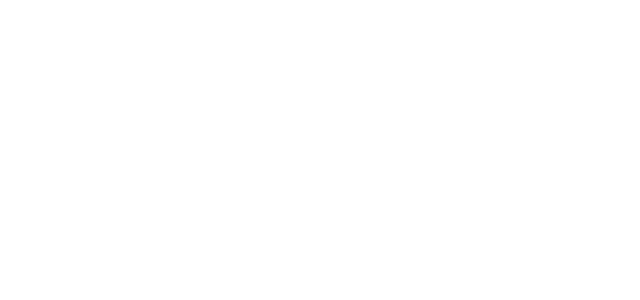
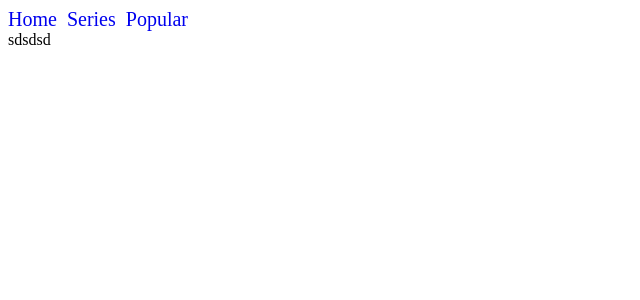
Before and after one commit to redbuttonking/react-for-beginners, a React (Create React App) app: page / in a window 1280 px wide. Before the commit this address had no page. Shown: the top 300 px of the page, without its empty margins (0-640 px from the left). Built offline with nearby package versions, Linux system fonts and the light colour scheme.

Commit message:
# day 10
readme 참고

```diff
--- a/src/App.jsx
+++ b/src/App.jsx
@@ -1,14 +1,18 @@
-import Detail from './routes/Detail';
-import Home from './routes/Home';
+import Detail from './pages/Detail';
+import Home from './pages/Home';
 import { BrowserRouter as Router, Routes, Route } from 'react-router-dom';
+import Header from './components/Header';
+import Footer from './components/Footer';
 
 function App() {
   return (
     <Router>
+      <Header />
       <Routes>
         <Route path="/react-for-beginners" element={<Home />} />
         <Route path="/movie/:id" element={<Detail />} />
       </Routes>
+      <Footer />
     </Router>
   );
 }
--- /dev/null
+++ b/src/components/Footer.jsx
@@ -0,0 +1,5 @@
+function Footer() {
+  return <footer>sdsdsd</footer>;
+}
+
+export default Footer;
--- /dev/null
+++ b/src/components/Header.jsx
@@ -0,0 +1,14 @@
+import style from '../styles/Header.module.css';
+import { Link } from 'react-router-dom';
+
+function Header() {
+  return (
+    <header className={style.title}>
+      <Link to={'/react-for-beginners'}>Home</Link>
+      <Link to={'#'}>Series</Link>
+      <Link to={'#'}>Popular</Link>
+    </header>
+  );
+}
+
+export default Header;
--- a/src/components/Menu.jsx
+++ /dev/null
@@ -1,12 +0,0 @@
-import PropTypes from 'prop-types';
-import style from '../styles/Menu.module.css';
-
-function Menu({ text }) {
-  return <span className={style.title}>{text}</span>;
-}
-
-Menu.propTypes = {
-  text: PropTypes.string.isRequired,
-};
-
-export default Menu;
--- a/src/routes/Home.jsx
+++ b/src/pages/Home.jsx
@@ -1,7 +1,6 @@
 import { useEffect, useState } from 'react';
 import Movie from '../components/Movie';
 import style from '../styles/Home.module.css';
-import Menu from '../components/Menu';
 
 function Home() {
   const [loding, setLoding] = useState(true);
@@ -23,23 +22,9 @@
         <h1>Loding...</h1>
       ) : (
         <div>
-          <div className={style.menuBar}>
-            <Menu text="Home" />
-            <Menu text="Movies" />
-            <Menu text="search" />
-          </div>
-
           <div className={style.movies}>
-            {console.log(movies[0])}
             {movies.map((movie) => (
-              <Movie
-                key={movie.id}
-                id={movie.id}
-                coverImg={movie.medium_cover_image}
-                title={movie.title}
-                // genres={movie.genres}
-                // summary={movie.summary}
-              />
+              <Movie key={movie.id} id={movie.id} coverImg={movie.medium_cover_image} title={movie.title} />
             ))}
           </div>
         </div>
--- /dev/null
+++ b/src/styles/Header.module.css
@@ -0,0 +1,16 @@
+.title a {
+  font-size: 20px;
+  margin-right: 10px;
+  text-decoration-line: none;
+}
+
+.title a :visited {
+  color: black;
+  text-decoration: none;
+}
+
+/* 이거 왜 안되지? */
+.title a :link {
+  color: black;
+  text-decoration: none;
+}
--- a/src/styles/Menu.module.css
+++ /dev/null
@@ -1,3 +0,0 @@
-.title {
-  font-size: 20px;
-}
```
Also changed, not shown: src/components/Movie.jsx (+0 -7 lines), src/pages/Detail.jsx (renamed from src/routes/Detail.jsx), 1 other file (tests, documents, lock files or other folders).
